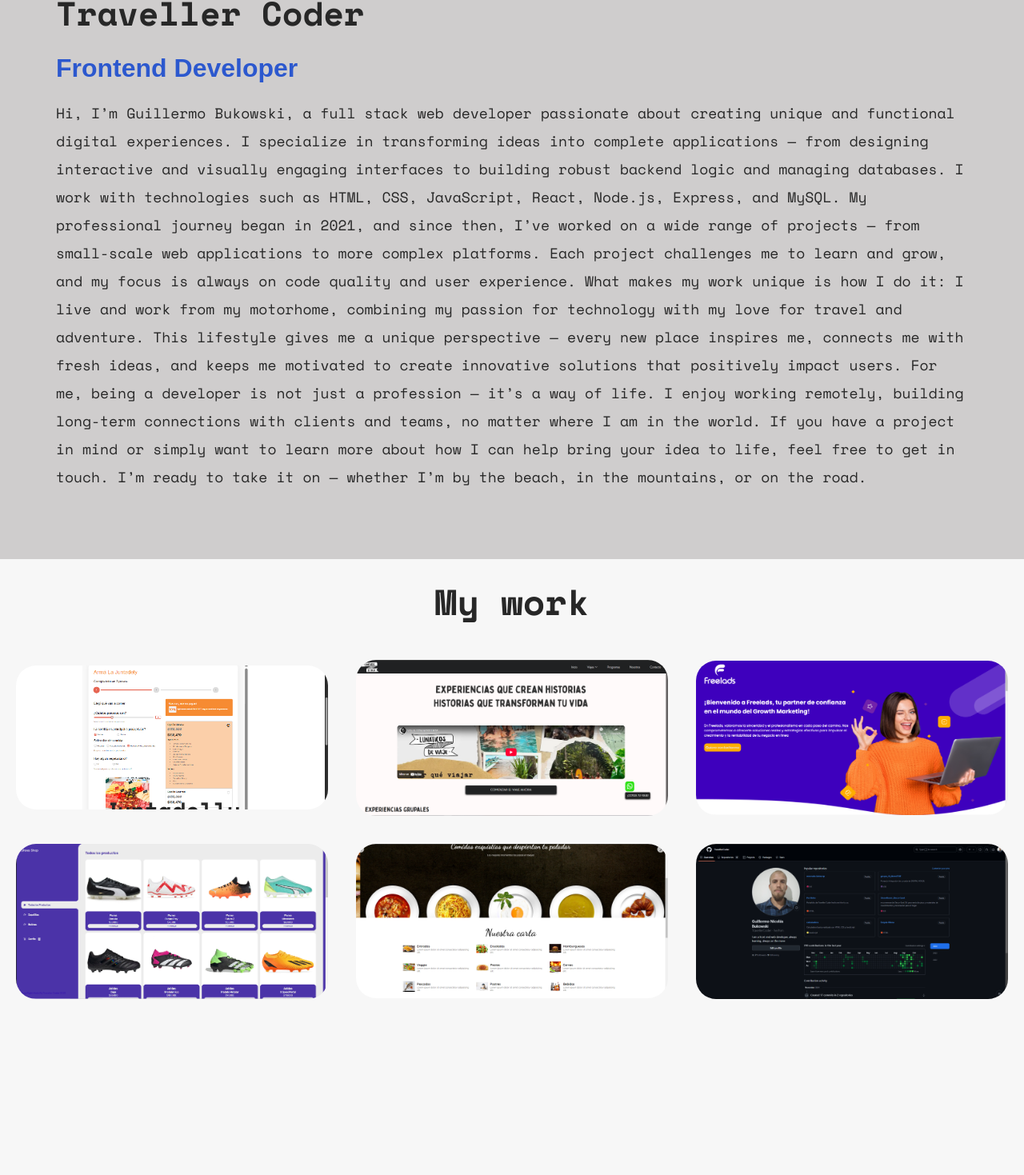
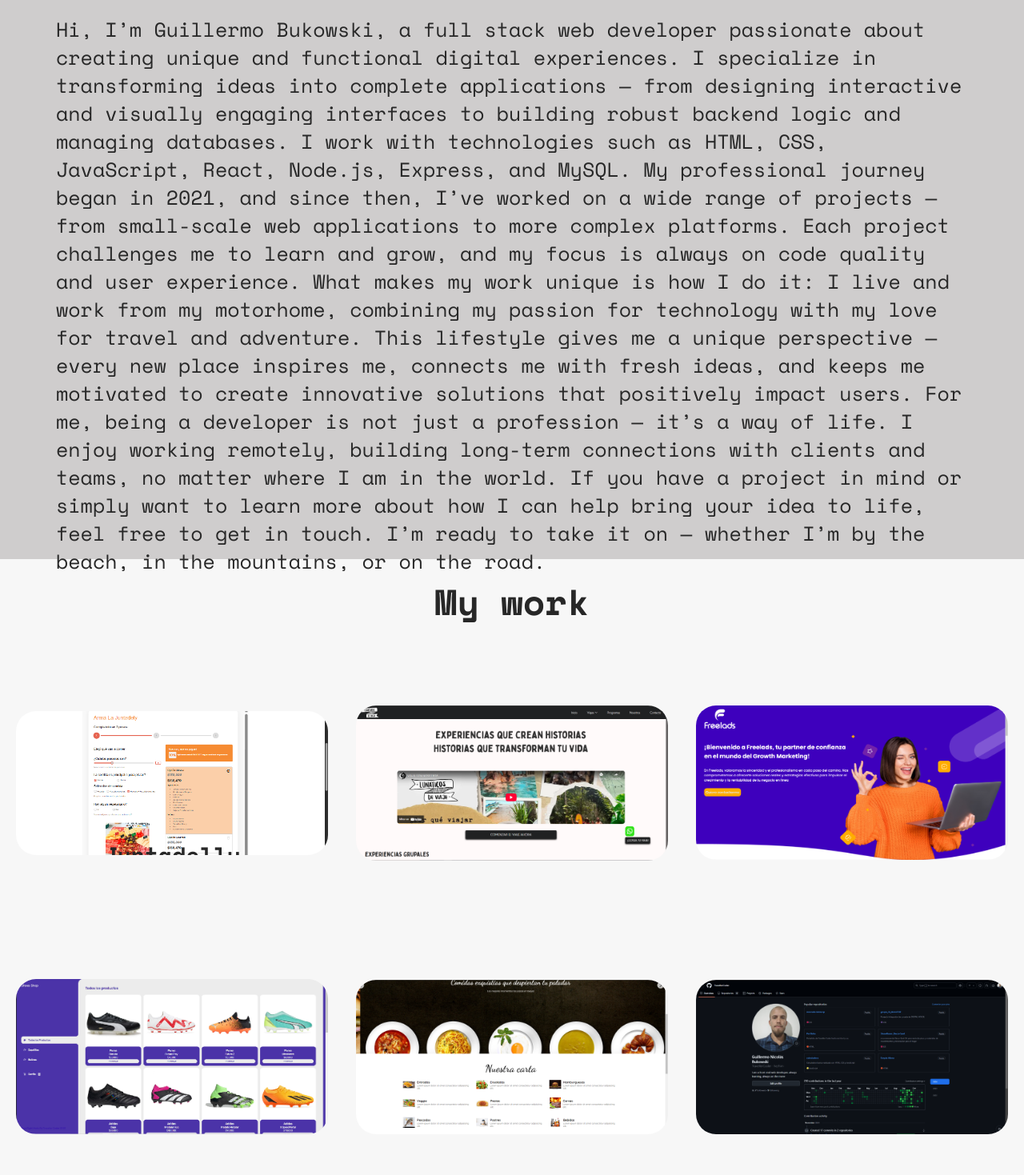
Before and after one commit to TravellerCoder/port-traveller-react, a React (Vite) app: page / in a window 1280 px wide. Shown: the part 901-2370 px from the top of the page at 80% size. Built offline with nearby package versions, Linux system fonts and the light colour scheme; no server answers; a web font is replaced by a local one.

Commit message:
ajustes generales de css

```diff
--- a/src/assets/components/about/About.css
+++ b/src/assets/components/about/About.css
@@ -8,7 +8,6 @@
 
 .conoceme-content {
     width: 100%;
-    max-width: 1200px;
     padding: 20px  ;
     margin: 5rem;
 }
@@ -28,9 +27,10 @@
 }
 
 .conoceme-content p {
-    font-size: 1.8rem;
+    font-size: 2.5rem;
     font-weight: 500;
     line-height: 3.5rem;
+
 }
 
 /* ===== RESPONSIVE ABOUT ===== */
--- a/src/assets/components/contact/Contact.css
+++ b/src/assets/components/contact/Contact.css
@@ -1,6 +1,7 @@
 .contact {
     background: var(--second-bg-color);
-    padding: 3rem 2%
+    padding: 3rem 2%;
+    scroll-margin-top: 5rem;
 }
 
 .contact h2 {
--- a/src/assets/components/projects/Projects.css
+++ b/src/assets/components/projects/Projects.css
@@ -2,6 +2,7 @@
     padding: 0 2rem;
     margin-bottom: 10px;
     height: 100dvh;
+    max-height: 100dvh;
     scroll-margin-top: 7rem;
 }
 
@@ -18,6 +19,7 @@
     grid-template-columns: repeat(3, 1fr);
     align-items: center;
     gap: 3.5rem;
+    height: calc(100dvh - 15rem);
 }
 
 .proyectos-container .proyectos-box {
```
